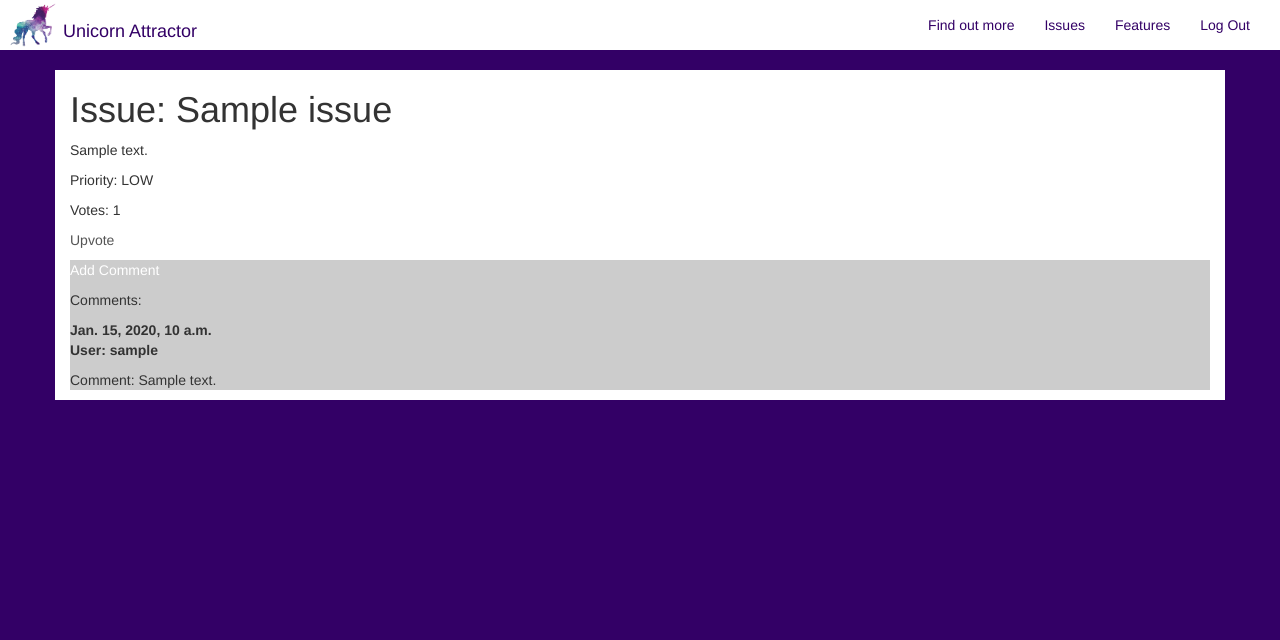
After one commit to kmaaallen/unicorn-attractor-milestone, a Django app: page /issues/full_issue/1/ in a window 1280 px wide. The commit adds this page. Shown: the top 640 px of the page. Run offline with Django 3.2, Linux system fonts and the light colour scheme; a user stored in the database is signed in; tables that the repository leaves empty hold one stand-in row (values such as "Sample post"); some libraries are stand-ins or nearby versions.

Commit message:
added to comment functionality for issues

```diff
--- a/issues/admin.py
+++ b/issues/admin.py
@@ -1,6 +1,7 @@
 from django.contrib import admin
-from .models import Issue, Vote
+from .models import Issue, Vote, Comment
 
 # Register your models here.
 admin.site.register(Issue)
 admin.site.register(Vote)
+admin.site.register(Comment)
--- a/issues/models.py
+++ b/issues/models.py
@@ -43,3 +43,13 @@ class Vote(models.Model):
 
     class Meta:
         unique_together = ('issue', 'voter')
+
+
+class Comment(models.Model):
+    issue = models.ForeignKey('Issue', related_name='comments')
+    commenter = models.ForeignKey(settings.AUTH_USER_MODEL, default=0)
+    comment = models.TextField(max_length=300)
+    created = models.DateTimeField(auto_now_add=True)
+
+    def __str__(self):
+        return self.comment
--- /dev/null
+++ b/issues/templates/full_issue.html
@@ -0,0 +1,36 @@
+{% extends 'base.html' %}
+{% load staticfiles %}
+{% load bootstrap_tags %}
+{% block page_title %} Full Issue {% endblock %}
+{% block page_heading %} Full Issue {% endblock %}
+{% block content %}
+<div class="container full-issue">
+	<h1>Issue: {{ issue.title }}</h1>
+	<div>
+		<p>{{ issue.description }}</p>
+		<p>Priority: {{ issue.priority }}</p>
+		<p>Votes: {{ issue.votes }}</p>
+		{% if user.is_authenticated %}
+		<p><a class="upvote-link" href="upvote/{{ issue.id }}">Upvote</a></p>
+		<div class="comment-full">
+        <p><a href="">Add Comment</a></p>
+			<p>Comments:</p>
+			<div class="comment-block-full">
+				{% for comment in issue.comments.all %}
+				<div>
+					<div class="comment-bold">{{ comment.created }}</div>
+					<p class="comment-bold"> User: {{ comment.commenter }}</p>
+					<p> Comment: {{ comment.comment }}</p>
+				</div>
+				{% empty %}
+				<div>
+					<p class="sub-text">No comments yet</p>
+				</div>
+				{% endfor %}
+			</div>
+			{% endif %}
+		</div>
+	</div>
+</div>
+
+{% endblock %}
--- a/issues/urls.py
+++ b/issues/urls.py
@@ -1,8 +1,9 @@
 from django.conf.urls import url
-from .views import all_issues, report_issue, upvote
+from .views import all_issues, report_issue, upvote, full_issue
 
 urlpatterns = [
     url(r'^$', all_issues, name="issues"),
     url(r'^report_issue/', report_issue, name="report_issue"),
     url(r'^upvote/(?P<issue_id>[0-9]+)/$', upvote, name='upvote'),
+    url(r'^full_issue/(?P<issue_id>[0-9]+)/$', full_issue, name='full_issue'),
 ]
--- a/issues/views.py
+++ b/issues/views.py
@@ -2,6 +2,7 @@ from django.shortcuts import render, get_object_or_404, redirect
 from .models import Issue, Vote
 from .forms import AddIssueForm
 from django.contrib import messages
+from django.contrib.auth.decorators import login_required
 
 
 # Create your views here.
@@ -10,6 +11,7 @@ def all_issues(request):
     return render(request, "issue_overview.html", {"issues": issues})
 
 
+@login_required
 def report_issue(request, pk=None):
     """
     Create a view that allows users to report or edit an issue
@@ -25,6 +27,16 @@ def report_issue(request, pk=None):
     return render(request, 'add_issue.html', {'form': form})
 
 
+@login_required
+def full_issue(request, issue_id):
+    """
+    Create a view that allows users to view an issue in full page
+    """
+    issue = get_object_or_404(Issue, pk=issue_id)
+    return render(request, 'full_issue.html', {"issue": issue})
+
+
+@login_required
 def upvote(request, issue_id):
     issue = get_object_or_404(Issue, pk=issue_id)
     voter = request.user
--- a/static/css/style.css
+++ b/static/css/style.css
@@ -199,11 +199,11 @@ h1.landing-title{
     padding-left: 0px;
 }
 
-.upvote-link{
+.upvote-link, .comment-link{
     color: #555555;
 }
 
-.upvote-link:hover{
+.upvote-link:hover, .comment-link:hover{
     color: #555555;
     text-decoration: underline;
 }
@@ -219,3 +219,35 @@ h1.landing-title{
 .issue-form>h1{
     color: #ffffff;
 }
+
+/* Full Issue form */
+.full-issue{
+    margin-top: 20px;
+    background-color: #ffffff;
+}
+
+.comment-full{
+    background-color: #cccccc;
+}
+/* Comments styling */
+
+.comment-block{
+    display: none;
+}
+
+.comments{
+    height: 100px;
+    width: 300px;
+    padding-left: 10px;
+    padding-right:10px;
+    border: 1px solid #cccccc;
+    overflow-y:scroll;
+}
+
+.comment-bold{
+    font-weight: bold;
+}
+
+.sub-text{
+    font-style:italic;
+}
--- a/templates/base.html
+++ b/templates/base.html
@@ -41,7 +41,7 @@
 	</nav>
 	{% if messages %}
 	<div class="alert" id="message">
-		<div class="messages" >
+		<div class="messages">
 			{% for message in messages %}
 			{{ message }}
 			{% endfor %}
@@ -58,6 +58,15 @@ setTimeout(function(){
    message.style.display = "none";
 }, 3000);
 
+// hide show comments
+function toggleComment(elem) {
+  if($(elem).parent().siblings(".comment-block").css('display') == 'none') {
+    $(elem).parent().siblings(".comment-block").css('display', 'block');
+  } else {
+    $(elem).parent().siblings(".comment-block").css('display', 'none');
+  }
+}
+
 	</script>
 </body>
 <footer>
--- a/unicorn_attractor/settings.py
+++ b/unicorn_attractor/settings.py
@@ -128,3 +128,6 @@ STATIC_URL = '/static/'
 STATICFILES_DIRS = [os.path.join(BASE_DIR, "static")]
 
 MESSAGE_STORAGE = "django.contrib.messages.storage.session.SessionStorage"
+
+# Login url
+LOGIN_URL = '/accounts/sign_in/'
```
Also changed, not shown: Notes.txt (+9 -0 lines), issues/templates/issue_overview.html (+67 -4 lines), issues/migrations/0007_comment.py (added). Lines whose indentation alone changed are shown as unchanged.
